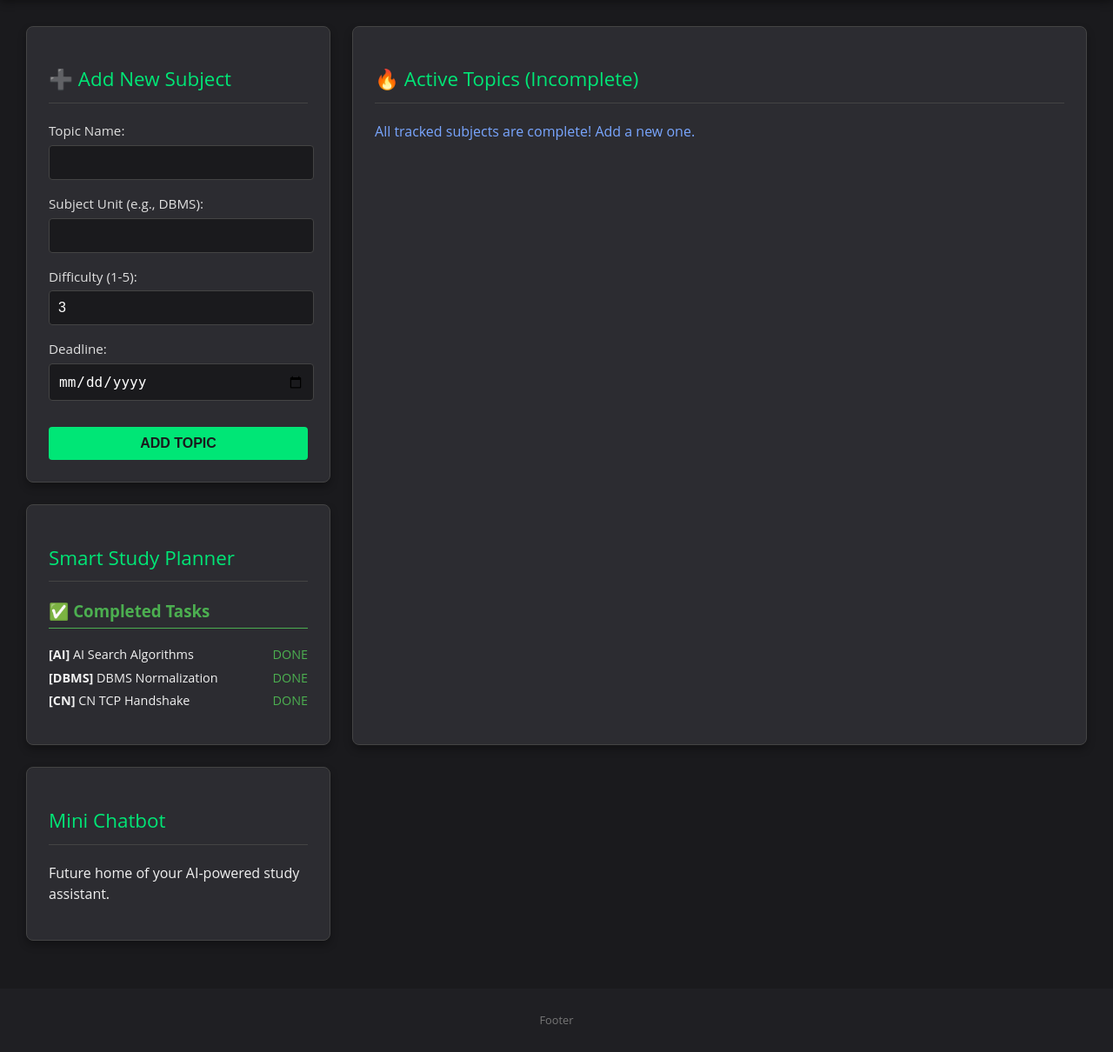
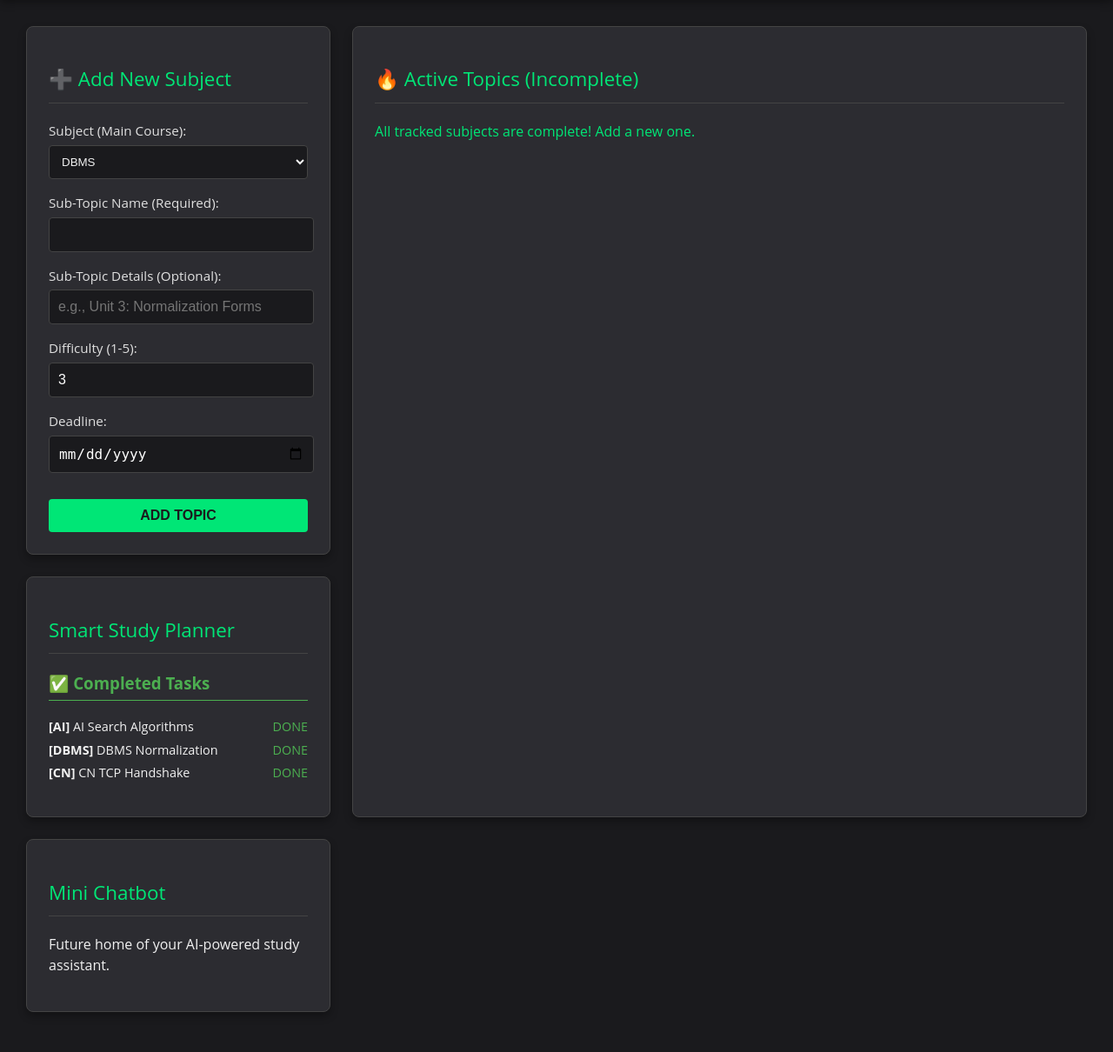
Before and after one commit to nishtha911/smart_study_companion, a Flask app: page / in a window 1280 px wide. Shown: the part 106-1316 px from the top of the page at 87% size. Run offline with Flask 3, Linux system fonts and the light colour scheme; data comes from the database, SQL or seed files in the repository.

Commit message:
changed the input forms

```diff
--- a/templates/index.html
+++ b/templates/index.html
@@ -17,12 +17,23 @@
             <h2>➕ Add New Subject</h2>
             <form method="POST" action="/add_subject">
                 <p>
-                    <label for="name">Topic Name:</label>
+                    <label for="syllabus_unit">Subject (Main Course):</label>
+                    <select id="syllabus_unit" name="syllabus_unit" required style="width: 100%; padding: 10px; border-radius: 4px; background-color: #1a1a1d; color: #f1f1f1; border: 1px solid #444;">
+                        <option value="DBMS">DBMS</option>
+                        <option value="CN">CN</option>
+                        <option value="WT">WT</option>
+                        <option value="AI">AI</option>
+                        <option value="HCI">HCI</option>
+                        <option value="NEW">Add New Subject/Unit</option>
+                    </select>
+                </p>
+                <p>
+                    <label for="name">Sub-Topic Name (Required):</label>
                     <input type="text" id="name" name="name" required>
                 </p>
                 <p>
-                    <label for="unit">Subject Unit (e.g., DBMS):</label>
-                    <input type="text" id="unit" name="syllabus_unit" required>
+                    <label for="sub_topic">Sub-Topic Details (Optional):</label>
+                    <input type="text" id="sub_topic" name="sub_topic" placeholder="e.g., Unit 3: Normalization Forms">
                 </p>
                 <p>
                     <label for="difficulty">Difficulty (1-5):</label>
@@ -47,7 +58,8 @@
                         <th>Difficulty</th>
                         <th>Deadline</th>
                         <th>Days Left</th>
-                        <th>Action</th> </tr>
+                        <th>Action</th>
+                    </tr>
                 </thead>
                 <tbody>
                     {% for subject in subjects %}
@@ -76,7 +88,7 @@
                 </tbody>
             </table>
             {% else %}
-            <p style="color: #79a6ff;">All tracked subjects are complete! Add a new one.</p>
+            <p style="color: #00e676;">All tracked subjects are complete! Add a new one.</p>
             {% endif %}
         </section>
 
```
